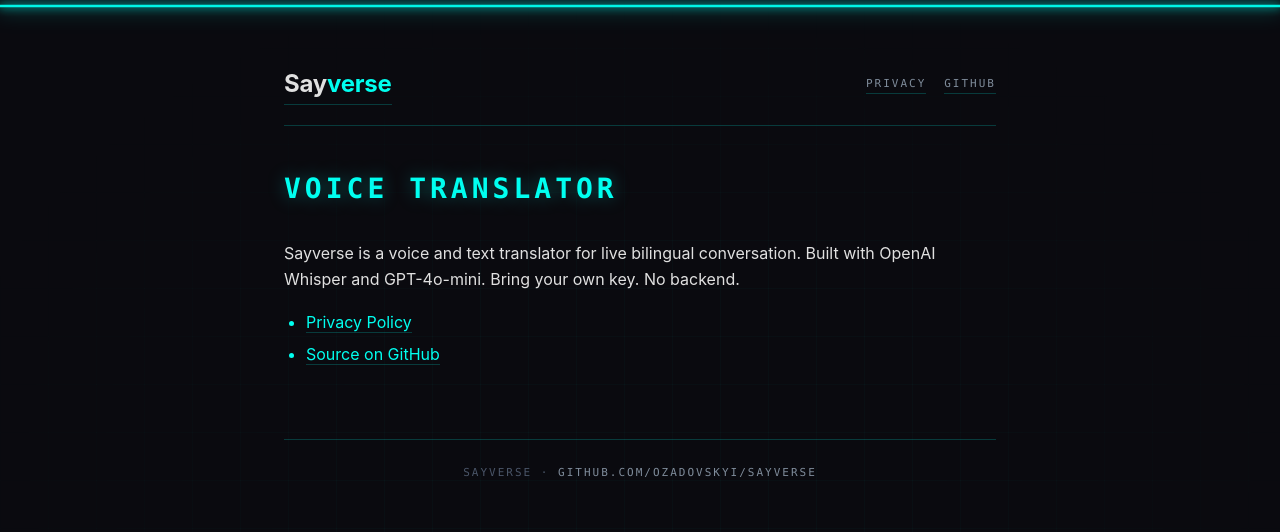
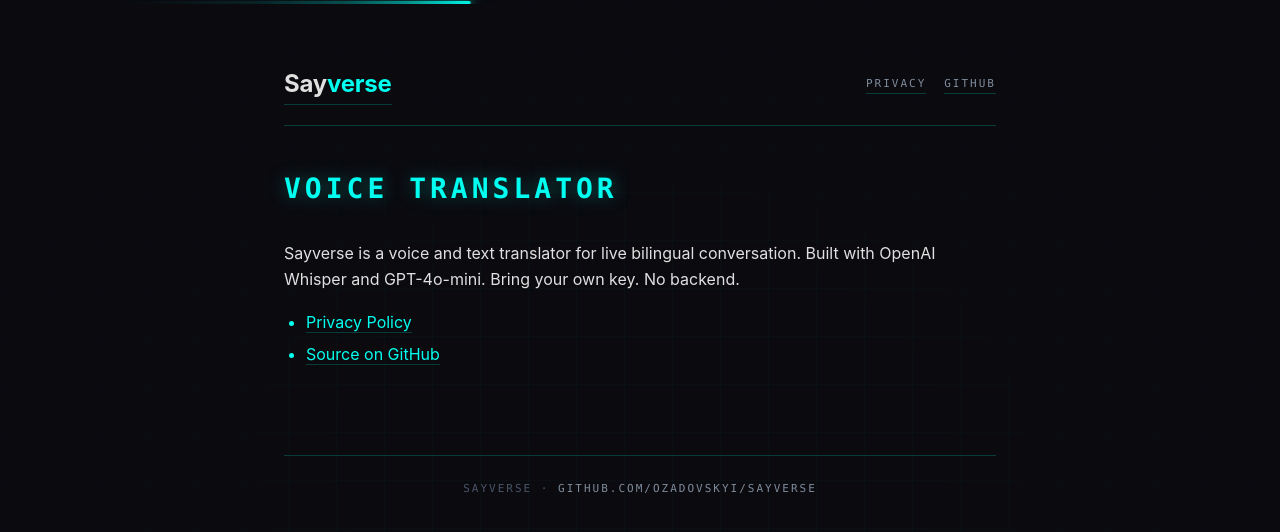
Before and after one commit to ozadovskyi/Sayverse, a Jekyll site: the page built from docs/index.md, in a window 1280 px wide. Shown: the top 532 px of the page. Built offline with Jekyll 4.4.1, drawn with Linux system fonts in a browser that asks for light colours.

Commit message:
Mobile fixes: pin footer to viewport bottom; rewrite comet in CSS
Two mobile issues from a device test:

1. The neon comet did not animate on iOS Safari. The previous
   SVG SMIL <animate> implementation is deprecated in Chrome and
   has inconsistent mobile-Safari support; rewrite the comet as a
   CSS keyframe animating translateX on a 28%-wide gradient div
   inside an overflow-hidden track. Same visual (16s loop, fade
   tail, layered drop-shadow glow), but a path that runs
   everywhere.

2. The footer floated up in the middle of the viewport on short
   pages (the landing). Make body a flex column with
   min-height: 100dvh, the .page container flex:1, and the
   .footer margin-top:auto so it pins to the viewport bottom
   when content is short and sits naturally below content on
   long pages (privacy).

```diff
--- a/docs/_layouts/default.html
+++ b/docs/_layouts/default.html
@@ -68,6 +68,17 @@
       -moz-osx-font-smoothing: grayscale;
     }
 
+    /* Flex column on the body so the footer can be pinned to the
+       viewport bottom when the page content is short (e.g. the index
+       landing). Without this the footer floats up against the content
+       and the rest of the viewport reads as a blank void on mobile. */
+    body {
+      min-height: 100vh;
+      min-height: 100dvh; /* iOS Safari: account for URL bar collapse */
+      display: flex;
+      flex-direction: column;
+    }
+
     /* Tron-ish faint grid in the page background — decorative, low alpha. */
     body::before {
       content: "";
@@ -86,10 +97,18 @@
     .page {
       position: relative;
       z-index: 1;
+      flex: 1;
+      width: 100%;
       max-width: 760px;
       margin: 0 auto;
-      padding: 64px 24px 96px;
+      padding: 64px 24px 32px;
+      display: flex;
+      flex-direction: column;
     }
+    /* Push the footer to the bottom of the viewport when the page is
+       short (landing). On long pages (privacy) it sits naturally below
+       the content. */
+    .footer { margin-top: auto; }
 
     /* Wordmark — "Say" white + "verse" neon, matching the app. */
     .wordmark {
@@ -113,34 +132,50 @@
 
     /* Neon comet across the top — bright head + quadratic fade tail,
        mirroring the in-app EdgeTrail (16s idle period, ~28% of the run
-       length, head opacity ~0.85). Implemented as an SVG linearGradient
-       sliding across a stroked line, with a layered drop-shadow standing
-       in for Skia's BlurMask. */
+       length). Implemented as a CSS translateX animation across an
+       overflow-hidden track, with the comet itself being a 28%-wide
+       linear-gradient. CSS rather than SVG SMIL <animate> because SMIL
+       is deprecated in Chrome and inconsistently supported on mobile
+       Safari (the SMIL version did not animate on iOS in the wild). */
     .trail {
       position: fixed;
       top: 0;
       left: 0;
       width: 100%;
-      height: 12px;
+      height: 4px;
       pointer-events: none;
       z-index: 2;
+      overflow: hidden;
     }
-    .trail svg {
-      width: 100%;
-      height: 100%;
-      display: block;
-      overflow: visible;
+    .comet {
+      position: absolute;
+      top: 1px;
+      left: 0;
+      width: 28%;
+      height: 2.5px;
+      border-radius: 999px;
+      /* Tail (transparent) → head (bright neon). Stops mirror the
+         EdgeTrail's headOpacity * pow(1 - i/N, 1.6) curve. */
+      background: linear-gradient(
+        to right,
+        rgba(0, 255, 240, 0)    0%,
+        rgba(0, 255, 240, 0.08) 40%,
+        rgba(0, 255, 240, 0.22) 65%,
+        rgba(0, 255, 240, 0.45) 82%,
+        rgba(0, 255, 240, 0.72) 93%,
+        rgba(0, 255, 240, 0.95) 100%
+      );
       filter: drop-shadow(0 0 4px var(--neon)) drop-shadow(0 0 10px rgba(0, 255, 240, 0.55));
+      transform: translateX(-100%);
+      animation: comet-run 16s linear infinite;
+      will-change: transform;
     }
-    .trail-line {
-      stroke: url(#cometGradient);
-      stroke-width: 2.5;
-      stroke-linecap: round;
-      fill: none;
+    @keyframes comet-run {
+      from { transform: translateX(-100%); }
+      to   { transform: translateX(calc(100vw + 0px)); }
     }
     @media (prefers-reduced-motion: reduce) {
-      .trail svg animate { display: none; }
-      .trail-line { stroke: var(--neon); opacity: 0.4; }
+      .comet { animation: none; transform: translateX(0); opacity: 0.3; }
     }
     .nav-links {
       display: flex;
@@ -293,30 +328,7 @@
 <body>
   <a class="skip-link" href="#content">Skip to content</a>
   <div class="trail" aria-hidden="true">
-    <svg viewBox="0 0 1000 12" preserveAspectRatio="none">
-      <defs>
-        <linearGradient id="cometGradient" gradientUnits="userSpaceOnUse" x1="-280" y1="0" x2="0" y2="0">
-          <!-- Quadratic-ish falloff: bright head at 100%, tail fades to
-               zero by 0%. Mirrors the EdgeTrail's
-               headOpacity * pow(1 - i/N, 1.6) curve. -->
-          <stop offset="0%"   stop-color="#00fff0" stop-opacity="0"/>
-          <stop offset="40%"  stop-color="#00fff0" stop-opacity="0.08"/>
-          <stop offset="65%"  stop-color="#00fff0" stop-opacity="0.22"/>
-          <stop offset="82%"  stop-color="#00fff0" stop-opacity="0.45"/>
-          <stop offset="93%"  stop-color="#00fff0" stop-opacity="0.72"/>
-          <stop offset="100%" stop-color="#00fff0" stop-opacity="0.95"/>
-          <!-- Slide the gradient window left-to-right across the 1000-unit
-               viewBox. Tail (x1) and head (x2) both start off-screen left
-               and travel one full viewBox width over the 16s idle period.
-               Coordinates are absolute (userSpaceOnUse) because the
-               default objectBoundingBox is degenerate on a horizontal
-               <line>, whose bounding box has zero height. -->
-          <animate attributeName="x1" from="-280" to="1000" dur="16s" repeatCount="indefinite"/>
-          <animate attributeName="x2" from="0"    to="1280" dur="16s" repeatCount="indefinite"/>
-        </linearGradient>
-      </defs>
-      <line class="trail-line" x1="0" y1="6" x2="1000" y2="6"></line>
-    </svg>
+    <div class="comet"></div>
   </div>
   <div class="page">
     <nav class="nav">
```
